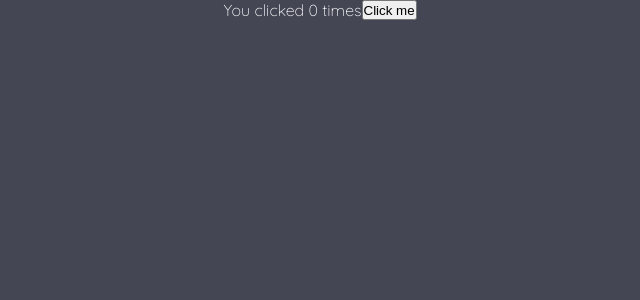
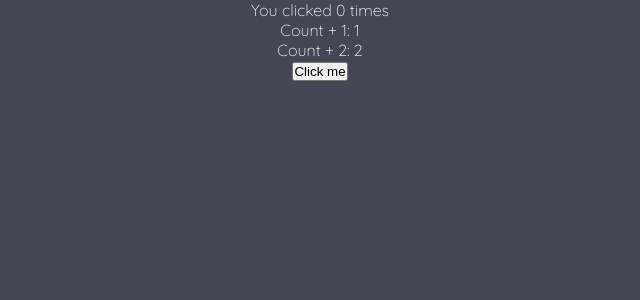
Before and after one commit to RichardBray/react-vite-course, a React (Vite) app: page / in a window 1280 px wide. Shown: the top 300 px of the page, without its empty margins (320-960 px from the left). Built offline with nearby package versions, Linux system fonts and the light colour scheme.

Commit message:
style(App.module.css): remove flexbox properties from .wrapper class feat(Counter.jsx): add display of count + 1 and count + 2 to Counter component

```diff
--- a/src/App.module.css
+++ b/src/App.module.css
@@ -1,9 +1,6 @@
 .wrapper {
   color: black;
   text-align: center;
-  display: flex;
-  flex-wrap: wrap;
-  justify-content: center;
 }
 
 .light-mode {
--- a/src/components/Counter.jsx
+++ b/src/components/Counter.jsx
@@ -9,7 +9,9 @@ export default function Counter() {
 
   return (
     <>
-      <p>You clicked {count} times</p>
+      <div>You clicked {count} times</div>
+      <div>Count + 1: {count + 1}</div>
+      <div>Count + 2: {count + 2}</div>
       <button onClick={handleClick}>Click me</button>
     </>
   );
```
